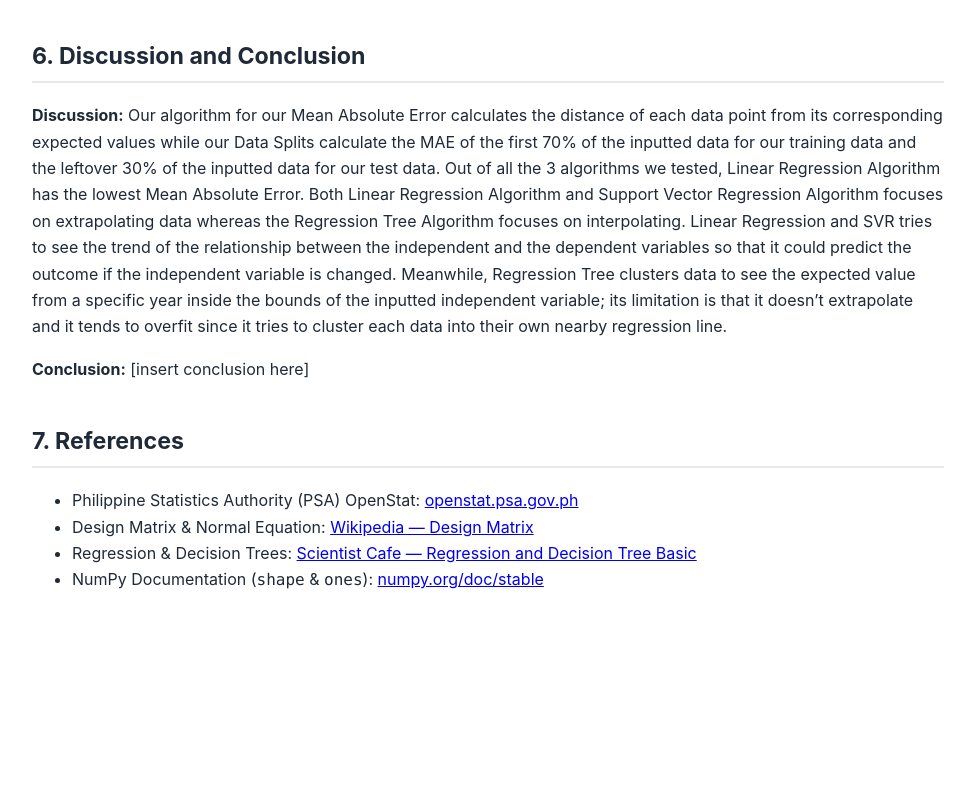
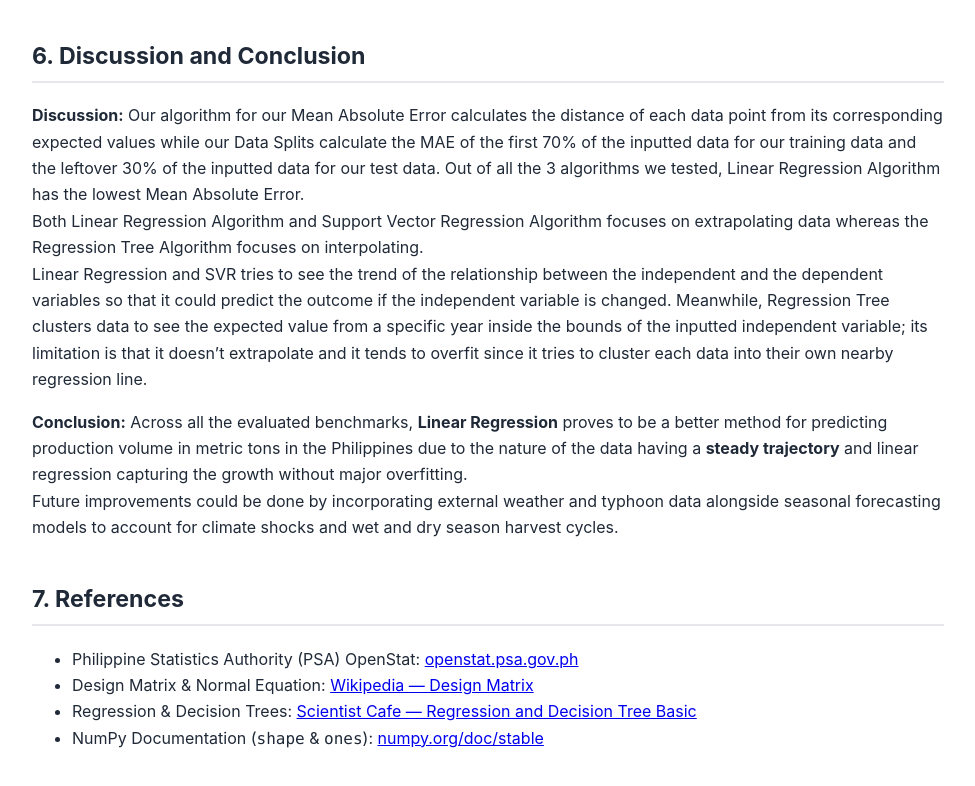
Before and after one commit to mgfortunato-UPLB/CMSC-170-Project--Fortunato-Tuazon-Meru-, a plain HTML site: page index.html in a window 1280 px wide. Shown: the part 6777-7563 px from the top of the page, without its empty margins (152-1127 px from the left). Before the commit the page ends 7451 px from the top, so only its background shows below. Drawn offline with nearby package versions, Linux system fonts and the light colour scheme.

Commit message:
Added conclusion and discussion fixes

```diff
--- a/index.html
+++ b/index.html
@@ -441,10 +441,10 @@ if __name__ == "__main__":
     <section id="discussion">
       <h2>6. Discussion and Conclusion</h2>
       <p>
-        <strong>Discussion:</strong> Our algorithm for our Mean Absolute Error calculates the distance of each data point from its corresponding expected values while our Data Splits calculate the MAE of the first 70% of the inputted data for our training data and the leftover 30% of the inputted data for our test data. Out of all the 3 algorithms we tested, Linear Regression Algorithm has the lowest Mean Absolute Error. Both Linear Regression Algorithm and Support Vector Regression Algorithm focuses on extrapolating data whereas the Regression Tree Algorithm focuses on interpolating. Linear Regression and SVR tries to see the trend of the relationship between the independent and the dependent variables so that it could predict the outcome if the independent variable is changed. Meanwhile, Regression Tree clusters data to see the expected value from a specific year inside the bounds of the inputted independent variable; its limitation is that it doesn’t extrapolate and it tends to overfit since it tries to cluster each data into their own nearby regression line.
+        <strong>Discussion:</strong> Our algorithm for our Mean Absolute Error calculates the distance of each data point from its corresponding expected values while our Data Splits calculate the MAE of the first 70% of the inputted data for our training data and the leftover 30% of the inputted data for our test data. Out of all the 3 algorithms we tested, Linear Regression Algorithm has the lowest Mean Absolute Error.<br> Both Linear Regression Algorithm and Support Vector Regression Algorithm focuses on extrapolating data whereas the Regression Tree Algorithm focuses on interpolating.<br> Linear Regression and SVR tries to see the trend of the relationship between the independent and the dependent variables so that it could predict the outcome if the independent variable is changed. Meanwhile, Regression Tree clusters data to see the expected value from a specific year inside the bounds of the inputted independent variable; its limitation is that it doesn’t extrapolate and it tends to overfit since it tries to cluster each data into their own nearby regression line.
       </p>
       <p>
-        <strong>Conclusion:</strong> [insert conclusion here]
+        <strong>Conclusion:</strong> Across all the evaluated benchmarks, <strong>Linear Regression</strong> proves to be a better method for predicting production volume in metric tons in the Philippines due to the nature of the data having a <strong>steady trajectory</strong> and linear regression capturing the growth without major overfitting.<br> Future improvements could be done by incorporating external weather and typhoon data alongside seasonal forecasting models to account for climate shocks and wet and dry season harvest cycles.
       </p>
     </section>
 
```
